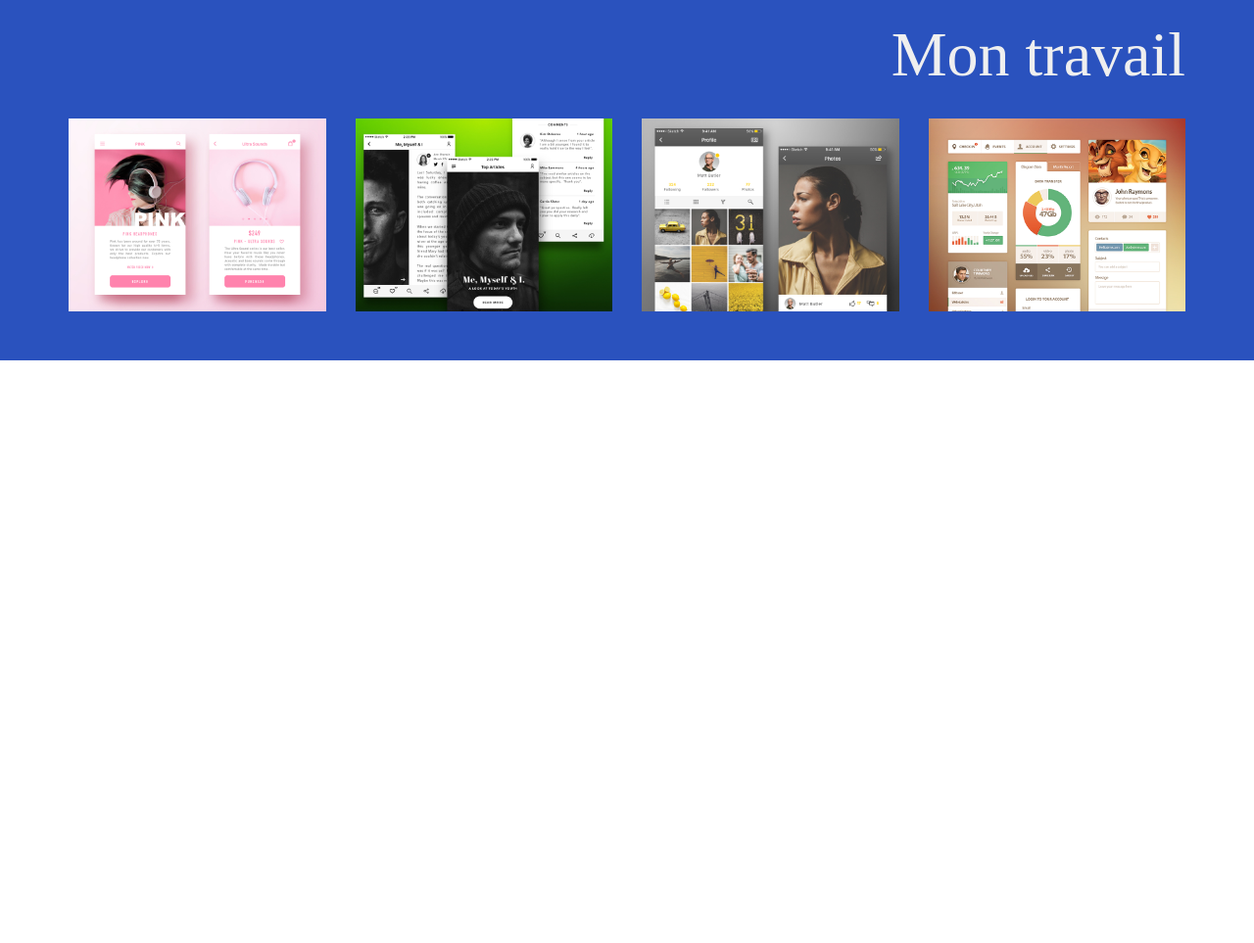
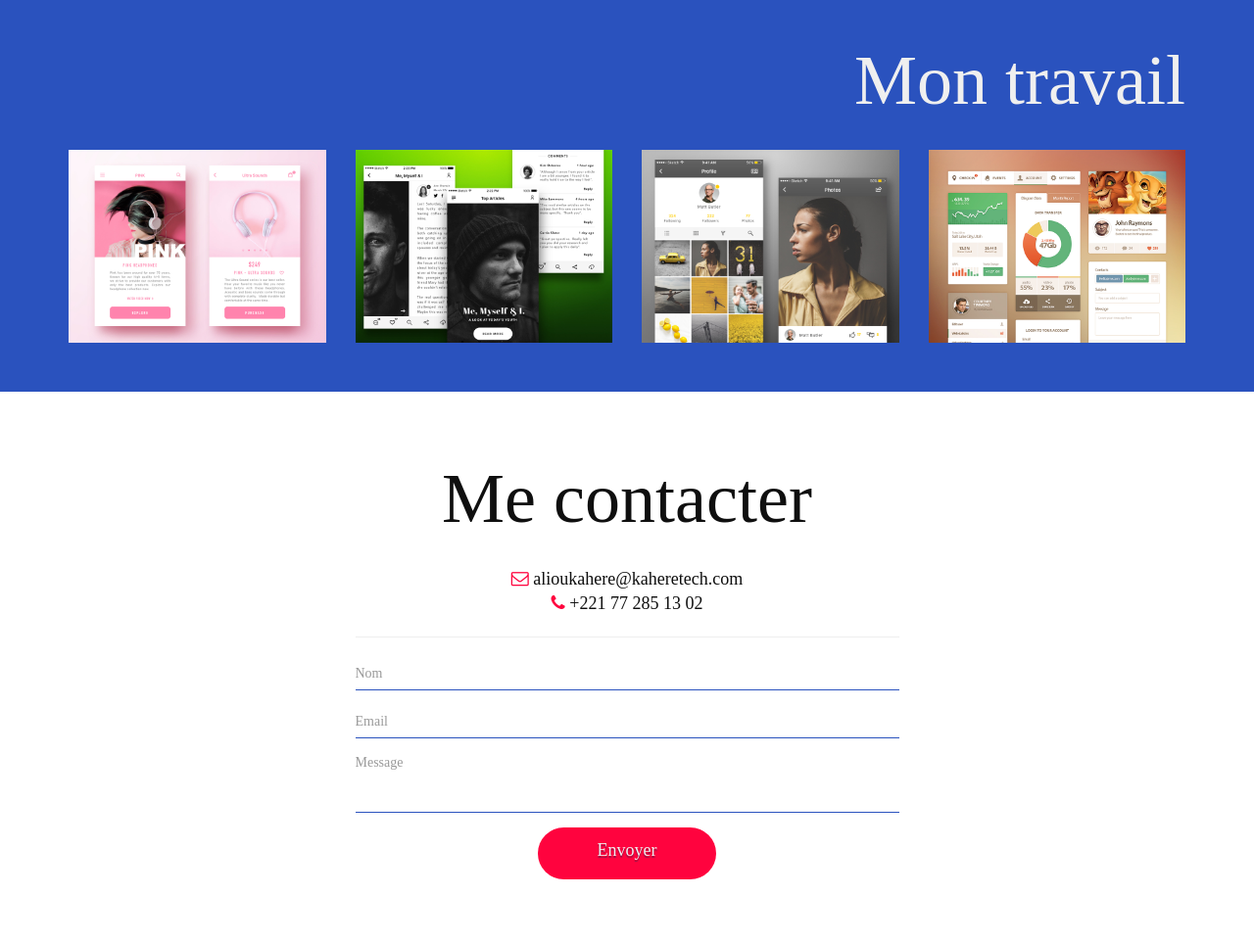
Before and after one commit to alioukahere/bootstrap3-responsive-portfolio, a plain HTML site: page index.html in a window 1280 px wide. Shown: the part 1820-2783 px from the top of the page at 98% size. Before the commit the page ends 2188 px from the top, so only its background shows below. Drawn offline with Linux system fonts and the light colour scheme; a web font is replaced by a local one.

Commit message:
Contact section

```diff
--- a/asset/css/style.css
+++ b/asset/css/style.css
@@ -4,7 +4,7 @@
 
 * {
     font-family: Sansita;
-    font-size: 16px;
+    font-size: 18px;
     color: #0f0f0f;
 }
 
@@ -183,7 +183,7 @@
 }
 
 .item-box .item-link {
-	background-color: none;
+	  background-color: none;
     display: block;
     position: relative;
     margin: 0 auto;
@@ -218,3 +218,35 @@
 .item-box .item-link .item-hover .item-hover-content i {
     margin-top: -12px;
 }
+
+/** contact section **/
+.contact {
+    background: none;
+    padding-top: 50px;
+    padding-bottom: 50px;
+}
+
+.contact h1 {
+    font-size: 4em;
+    margin-bottom: 30px;
+}
+
+.contact .fa {
+    color: #ff033e;
+}
+
+.contact .field {
+    border: none;
+    box-shadow: none;
+    border-radius: 0;
+    padding: 0;
+    border-bottom: 1px solid #2a52be;
+}
+
+.contact .field:focus {
+    box-shadow: none;
+}
+
+.contact textarea {
+    resize: none;
+}
--- a/index.html
+++ b/index.html
@@ -194,6 +194,36 @@
                     </div>
                 </div>
             </div>
+        </div><!-- ./portoflio section -->
+
+        <!-- contact section -->
+        <div class="contact">
+            <div class="container">
+                <div class="row">
+                    <div class="col-sm-6 col-sm-offset-3 text-center">
+                        <h1>Me contacter</h1>
+                        <p>
+                            <i class="fa fa-envelope-o"></i> alioukahere@kaheretech.com <br>
+                            <i class="fa fa-phone"></i> +221 77 285 13 02
+                        </p>
+                        <hr>
+                        <form class="" action="" method="post">
+                            <div class="form-group">
+                                <input type="text" name="" value="" placeholder="Nom" class="form-control field">
+                            </div>
+                            <div class="form-group">
+                                <input type="text" name="" value="" placeholder="Email" class="form-control field">
+                            </div>
+                            <div class="form-group">
+                                <textarea name="name" rows="3" placeholder="Message" class="form-control field"></textarea>
+                            </div>
+                            <div class="form-group">
+                                <input type="submit" name="" value="Envoyer" class="btn btn-blue">
+                            </div>
+                        </form>
+                    </div>
+                </div>
+            </div>
         </div>
 
         <!-- jQuery -->
```
